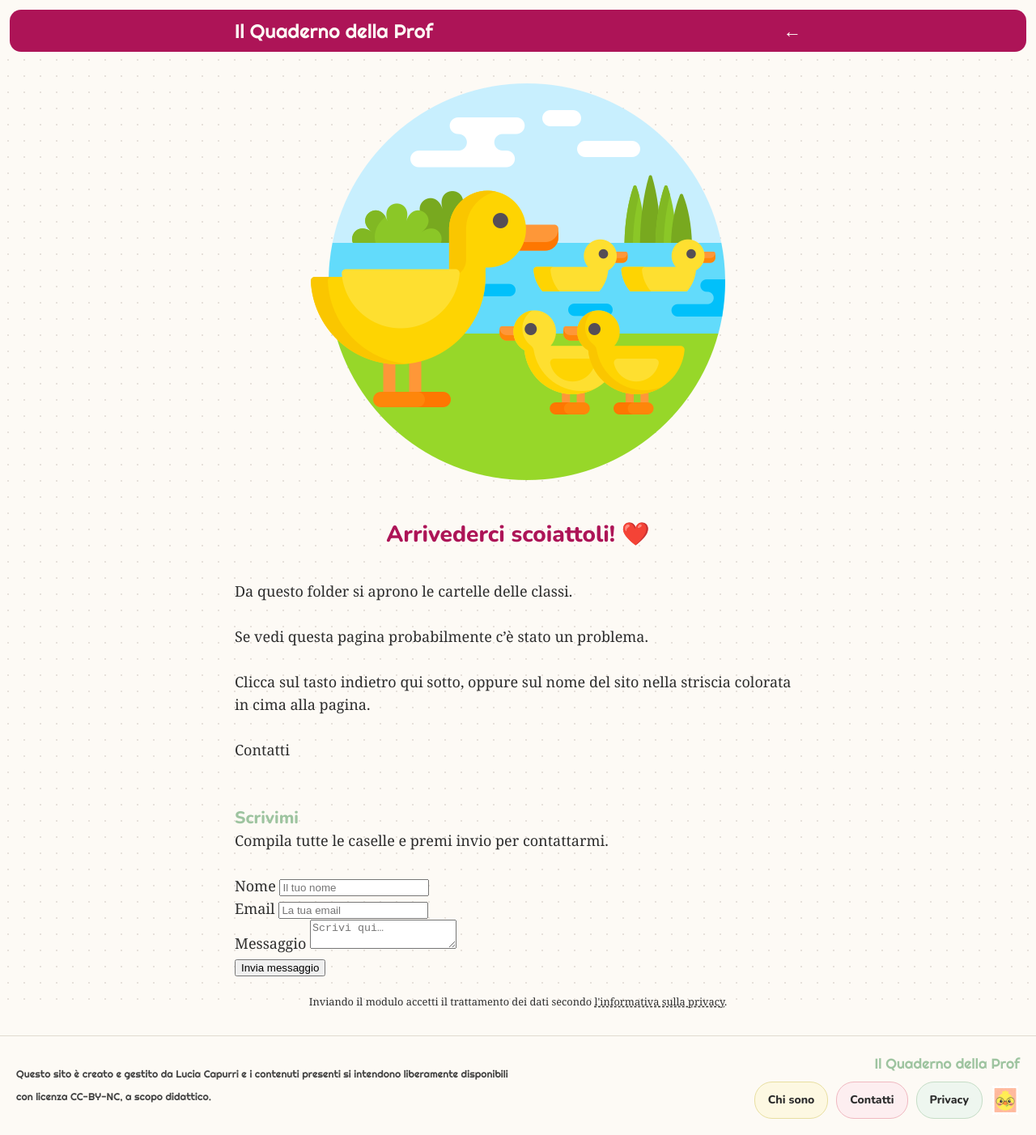
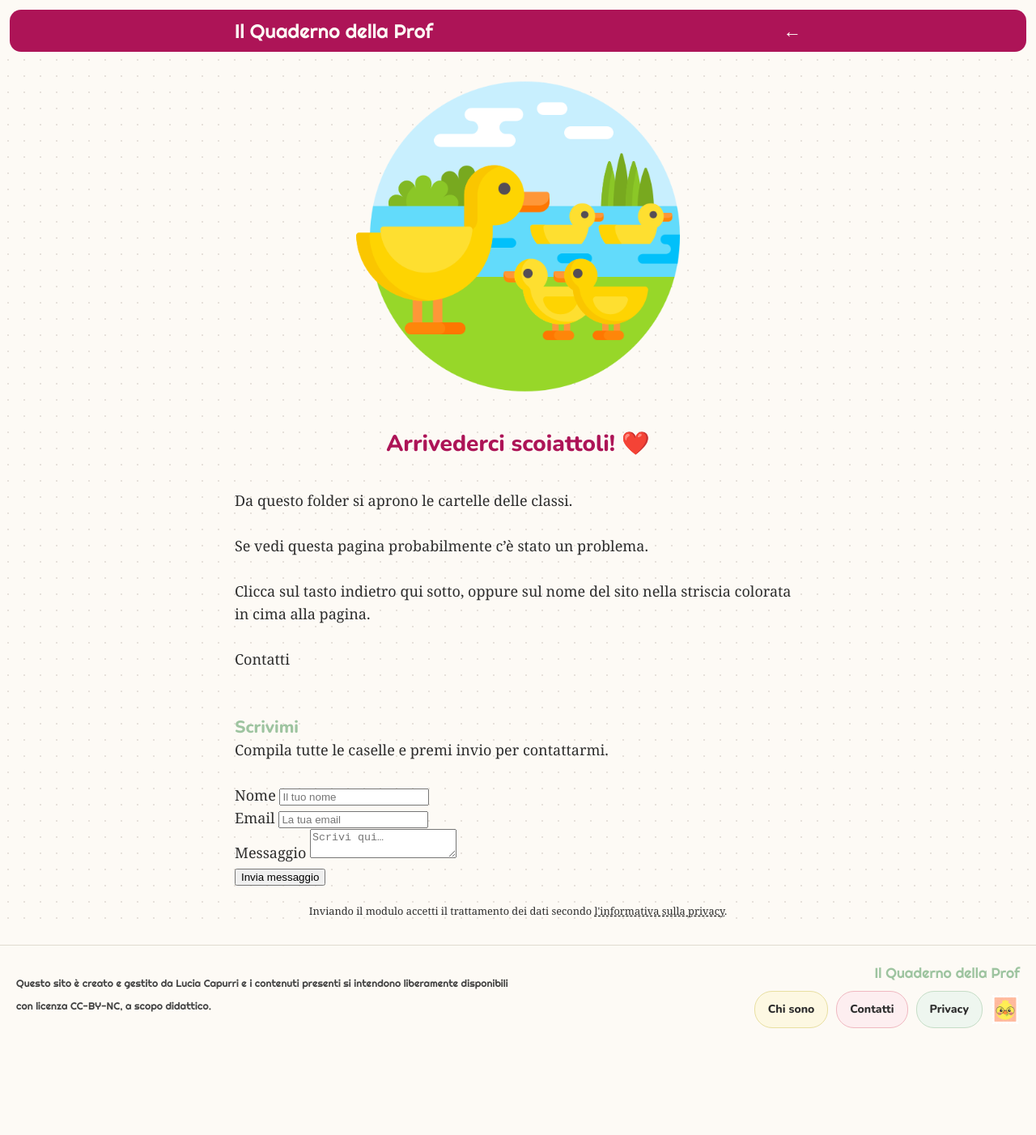
Before and after one commit to ilquadernodellaprof/ilquadernodellaprof.github.io, a Jekyll site: the page built from classe/main.md, in a window 1280 px wide. Shown: the whole page at 81% size. Built offline with Jekyll 4.4.1, drawn with Linux system fonts in a browser that asks for light colours; after the commit the page ends 1290 px from its top, so only the background shows below that.

Commit message:
Limit max-width of arrivederci image to 400px

```diff
--- a/_layouts/arrivederci.html
+++ b/_layouts/arrivederci.html
@@ -37,7 +37,7 @@ layout: default
     text-align: center;
   }
   .arrivederci-img {
-    max-width: 100%;
+    max-width: 400px;
     height: auto;
     border-radius: 18px;
     display: block;
```
